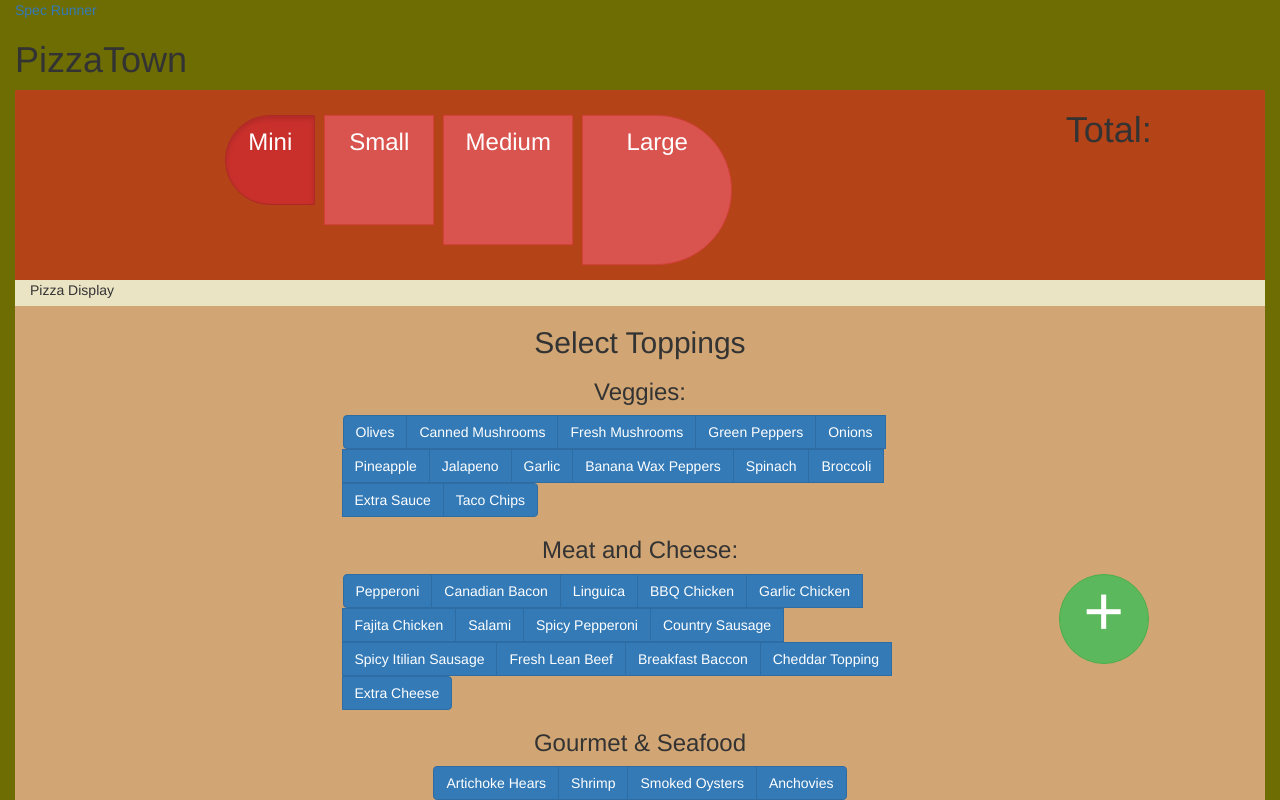
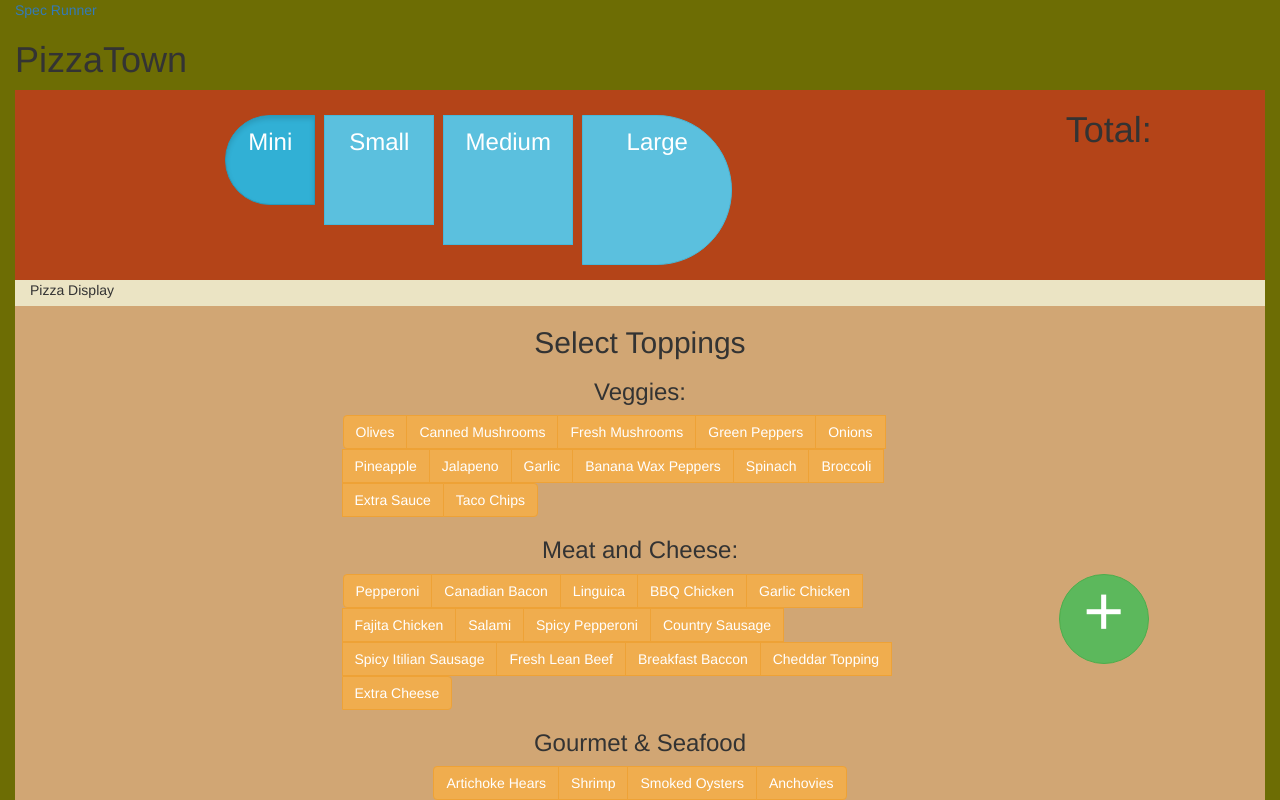
Before and after one commit to nlarion/pizzaCompany, a plain HTML site: page index.html in a window 1280 px wide. Drawn offline with nearby package versions, Linux system fonts and the light colour scheme.

Commit message:
Style the size and toppings buttons

```diff
--- a/index.html
+++ b/index.html
@@ -19,16 +19,16 @@
         <div class="col-xs-9 center">
           <div class="pizzaSize">
             <div class="btn-group size" data-toggle="buttons">
-              <label class="btn btn-danger btn-circle btn-mini active">
+              <label class="btn btn-info btn-circle btn-mini active">
                 <input type="radio" name="size" value="0" autocomplete="off" checked>Mini
               </label>
-              <label class="btn btn-danger btn-circle btn-small">
+              <label class="btn btn-info btn-circle btn-small">
                 <input type="radio" name="size" value="1" autocomplete="off">Small
               </label>
-              <label class="btn btn-danger btn-circle btn-medium">
+              <label class="btn btn-info btn-circle btn-medium">
                 <input type="radio" name="size" value="2" autocomplete="off">Medium
               </label>
-              <label class="btn btn-danger btn-circle btn-large">
+              <label class="btn btn-info btn-circle btn-large">
                 <input type="radio" name="size" value="3" autocomplete="off">Large
               </label>
             </div>
@@ -55,43 +55,43 @@
               </div>
               <div class="col-xs-6">
                 <div class="btn-group veggies" data-toggle="buttons">
-                 <label class="btn btn-primary">
+                 <label class="btn btn-warning">
                    <input type="checkbox" value="Olives" autocomplete="off">Olives
                  </label>
-                 <label class="btn btn-primary">
+                 <label class="btn btn-warning">
                    <input type="checkbox" value="Canned Mushrooms"  autocomplete="off">Canned Mushrooms
                  </label>
-                 <label class="btn btn-primary">
+                 <label class="btn btn-warning">
                    <input type="checkbox" value="Fresh Mushrooms" autocomplete="off">Fresh Mushrooms
                  </label>
-                 <label class="btn btn-primary">
+                 <label class="btn btn-warning">
                    <input type="checkbox" value="Green Peppers" autocomplete="off">Green Peppers
                  </label>
-                 <label class="btn btn-primary">
+                 <label class="btn btn-warning">
                    <input type="checkbox" value="Onions" autocomplete="off">Onions
                  </label>
-                 <label class="btn btn-primary">
+                 <label class="btn btn-warning">
                    <input type="checkbox" value="Pineapple" autocomplete="off">Pineapple
                  </label>
-                  <label class="btn btn-primary">
+                  <label class="btn btn-warning">
                     <input type="checkbox" value="Jalapeno" autocomplete="off">Jalapeno
                   </label>
-                  <label class="btn btn-primary">
+                  <label class="btn btn-warning">
                     <input type="checkbox" value="Garlic" autocomplete="off">Garlic
                   </label>
-                  <label class="btn btn-primary">
+                  <label class="btn btn-warning">
                     <input type="checkbox" value="Banana Wax Peppers" autocomplete="off">Banana Wax Peppers
                   </label>
-                  <label class="btn btn-primary">
+                  <label class="btn btn-warning">
                     <input type="checkbox" value="Spinach" autocomplete="off">Spinach
                   </label>
-                  <label class="btn btn-primary">
+                  <label class="btn btn-warning">
                     <input type="checkbox" value="Broccoli" autocomplete="off">Broccoli
                   </label>
-                  <label class="btn btn-primary">
+                  <label class="btn btn-warning">
                     <input type="checkbox" value="Extra Sauce" autocomplete="off">Extra Sauce
                   </label>
-                  <label class="btn btn-primary">
+                  <label class="btn btn-warning">
                     <input type="checkbox" value="Taco Chips" autocomplete="off">Taco Chips
                   </label>
                 </div>
@@ -104,46 +104,46 @@
               </div>
               <div class="col-xs-6">
                 <div class="btn-group meatAndCheese" data-toggle="buttons">
-                 <label class="btn btn-primary">
+                 <label class="btn btn-warning">
                    <input type="checkbox" value="Pepperoni" autocomplete="off">Pepperoni
                  </label>
-                 <label class="btn btn-primary">
+                 <label class="btn btn-warning">
                    <input type="checkbox" value="anadian Bacon" autocomplete="off">Canadian Bacon
                  </label>
-                 <label class="btn btn-primary">
+                 <label class="btn btn-warning">
                    <input type="checkbox" value="Linguica" autocomplete="off">Linguica
                  </label>
-                 <label class="btn btn-primary">
+                 <label class="btn btn-warning">
                    <input type="checkbox" value="BBQ Chicken" autocomplete="off">BBQ Chicken
                  </label>
-                 <label class="btn btn-primary">
+                 <label class="btn btn-warning">
                    <input type="checkbox" value="Garlic Chicken" autocomplete="off">Garlic Chicken
                  </label>
-                 <label class="btn btn-primary">
+                 <label class="btn btn-warning">
                    <input type="checkbox" value="Fajita Chicken" autocomplete="off">Fajita Chicken
                  </label>
-                  <label class="btn btn-primary">
+                  <label class="btn btn-warning">
                     <input type="checkbox" value="Salami" autocomplete="off">Salami
                   </label>
-                  <label class="btn btn-primary">
+                  <label class="btn btn-warning">
                     <input type="checkbox" value="Spicy Pepperoni" autocomplete="off">Spicy Pepperoni
                   </label>
-                  <label class="btn btn-primary">
+                  <label class="btn btn-warning">
                     <input type="checkbox" value="Country Sausage" autocomplete="off">Country Sausage
                   </label>
-                  <label class="btn btn-primary">
+                  <label class="btn btn-warning">
                     <input type="checkbox" value="Spicy Itilian Sausage" autocomplete="off">Spicy Itilian Sausage
                   </label>
-                  <label class="btn btn-primary">
+                  <label class="btn btn-warning">
                     <input type="checkbox" value="Fresh Lean Beef" autocomplete="off">Fresh Lean Beef
                   </label>
-                  <label class="btn btn-primary">
+                  <label class="btn btn-warning">
                     <input type="checkbox" value="Breakfast Baccon" autocomplete="off">Breakfast Baccon
                   </label>
-                  <label class="btn btn-primary">
+                  <label class="btn btn-warning">
                     <input type="checkbox" value="Cheddar Topping" autocomplete="off">Cheddar Topping
                   </label>
-                  <label class="btn btn-primary">
+                  <label class="btn btn-warning">
                     <input type="checkbox" value="Extra Cheese" autocomplete="off">Extra Cheese
                   </label>
                 </div>
@@ -159,16 +159,16 @@
               </div>
               <div class="col-xs-6">
                 <div class="btn-group gourmet" data-toggle="buttons">
-                 <label class="btn btn-primary ">
+                 <label class="btn btn-warning ">
                    <input type="checkbox" value="Artichoke Hears" autocomplete="off">Artichoke Hears
                  </label>
-                 <label class="btn btn-primary">
+                 <label class="btn btn-warning">
                    <input type="checkbox" value="Shrimp" autocomplete="off">Shrimp
                  </label>
-                 <label class="btn btn-primary">
+                 <label class="btn btn-warning">
                    <input type="checkbox" value="Smoked Oysters" autocomplete="off">Smoked Oysters
                  </label>
-                 <label class="btn btn-primary">
+                 <label class="btn btn-warning">
                    <input type="checkbox" value="Anchovies" autocomplete="off">Anchovies
                  </label>
                 </div>
```
